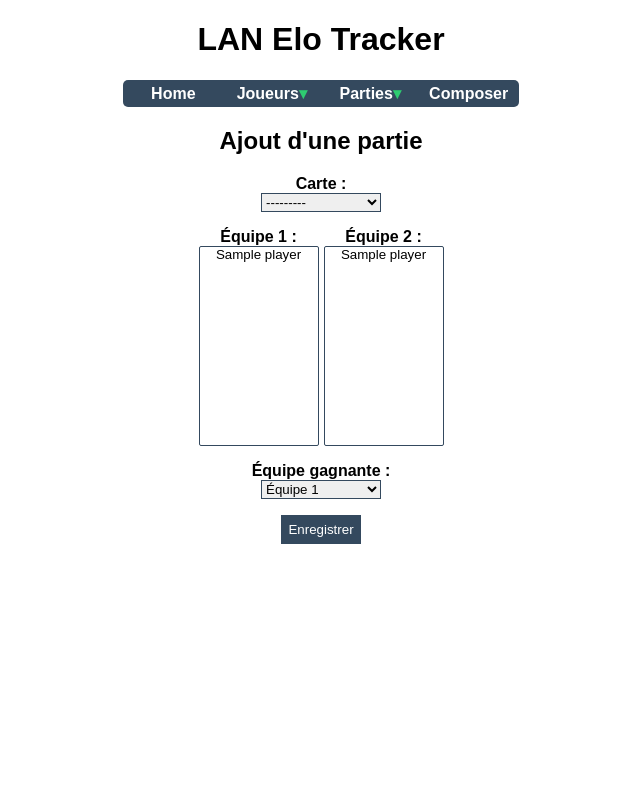
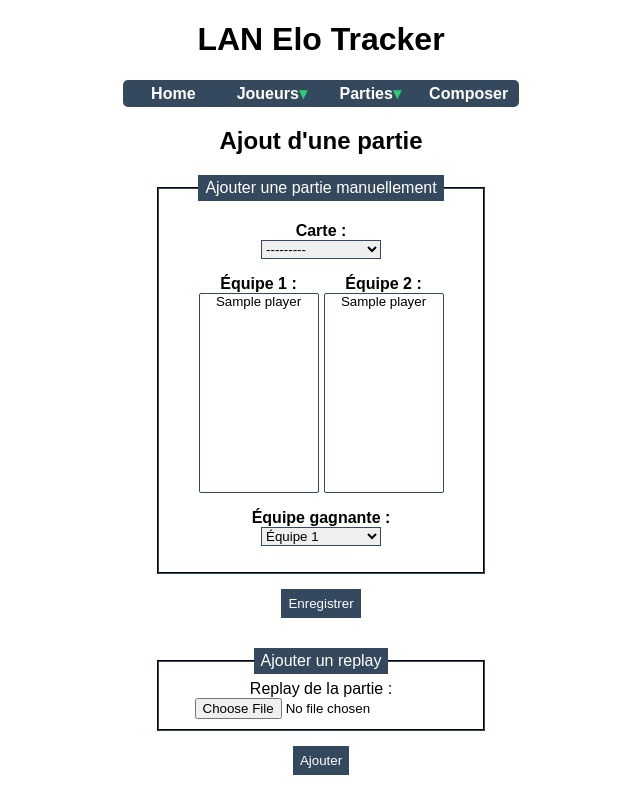
Before and after one commit to Syoann/lanelo, a Django app: template gametracker/templates/gametracker/add_game.html in a window 1280 px wide. Shown: the whole page, without its empty margins (319-959 px from the left). Run offline with Django 3.2, Linux system fonts and the light colour scheme; the template is opened without the code that fills it: values that come from a table or form of the project are taken from there, others are empty; tables that the repository leaves empty hold one stand-in row (values such as "Sample post"); parts of the project's set-up code (start-up, migrations or seed data) failed here and were passed over; some libraries are stand-ins or nearby versions.

Commit message:
First step to include replays in game history

```diff
--- a/gametracker/factories.py
+++ b/gametracker/factories.py
@@ -33,6 +33,7 @@ class GameFactory(factory.DjangoModelFactory):
     date = factory.LazyFunction(timezone.now)
     game_map = models.GameMap("")
     winner = "team1"
+    game_file = None
 
     @factory.post_generation
     def team1(self, create, extracted, **kwargs):
--- a/gametracker/forms.py
+++ b/gametracker/forms.py
@@ -20,6 +20,14 @@ class GameForm(forms.ModelForm):
         labels = {"winner": _(u"Équipe gagnante")}
 
 
+class ReplayForm(forms.ModelForm):
+    replay_file = forms.FileField(required=False)
+
+    class Meta:
+        model = Game
+        exclude = ["date", "team1", "team2", "winner"]
+
+
 class TeamsForm(forms.Form):
     players = forms.ModelMultipleChoiceField(queryset=Player.objects.order_by('-elo'),
                                              label=_(u"Joueurs présents"))
--- a/gametracker/models.py
+++ b/gametracker/models.py
@@ -69,6 +69,7 @@ class Game(models.Model):
     team2 = models.ManyToManyField('Player', related_name="team2")
     winner = models.CharField(max_length=20, default="team1", choices=[("team1", "Équipe 1"),
                                                                        ("team2", "Équipe 2")])
+    game_file = models.FileField(upload_to='games/', null=True, blank=True)
 
     def __str__(self):
         return str(self.date)
@@ -83,6 +84,13 @@ class Game(models.Model):
             return self.team2.all()
         else:
             return self.team1.all()
+
+    def losers(self):
+        """Returns all losing players of the game"""
+        if self.winner == "team2":
+            return self.team1.all()
+        else:
+            return self.team2.all()
 
     def get_delta_elo(self, player=None):
         """
--- a/gametracker/static/gametracker/forms.css
+++ b/gametracker/static/gametracker/forms.css
@@ -5,11 +5,28 @@ form {
     text-align: center;
 }
 
+fieldset {
+    border-color: #34495e;
+    width: 300px;
+    margin: auto;
+    margin-bottom: 15px;
+    margin-top: 15px;
+}
+
+fieldset legend {
+    background-color: #34495e;
+    color: white;
+    padding: 7px;
+    padding-top: 4px;
+    padding-bottom: 4px;
+}
+
 form button {
     color: white;
     background-color: #34495e;
     padding: 7px;
     border: none;
+    margin-bottom: 15px;
 }
 
 label {
@@ -19,7 +36,6 @@ label {
 }
 
 select {
-    background-color: none;
     border: solid 1px #34495e;
     width: 120px;
     overflow-y: auto;
@@ -52,6 +68,15 @@ select#id_team2 {
         height: 30px;
     }
 
+    fieldset {
+        width: 90%;
+        margin: auto;
+        padding-left: 0;
+        padding-right: 0;
+        margin-left: 5px;
+        margin-right: 5px;
+    }
+
     .form_teams {
         width: 120px;
         margin: auto;
@@ -65,7 +90,7 @@ select#id_team2 {
     select#id_team1 {
         grid-row-start: 2;
         grid-col-start: 1;
-        width: 100%;
+        /*width: 100%;*/
     }
 
     .form_teams label[for=id_team2] {
--- a/gametracker/templates/gametracker/add_game.html
+++ b/gametracker/templates/gametracker/add_game.html
@@ -5,9 +5,25 @@
 
 <h2>{% trans "Ajout d'une partie" %}</h2>
 
+{% if form.errors %}
+    {% for field in form %}
+        {% for error in field.errors %}
+            <div>
+                <strong>{{ error|escape }}</strong>
+            </div>
+        {% endfor %}
+    {% endfor %}
+    {% for error in form.non_field_errors %}
+        <div>
+            <strong>{{ error|escape }}</strong>
+        </div>
+    {% endfor %}
+{% endif %}
+
 <form method="POST">
     {% csrf_token %}
-
+    <fieldset>
+        <legend>Ajouter une partie manuellement</legend>
         <p>
             {{ form.game_map.label_tag }}
             {{ form.game_map }}
@@ -24,8 +40,17 @@
             {{ form.winner.label_tag }}
             {{ form.winner }}
         </p>
+    </fieldset>
+    <button type="submit" name="save">{% trans "Enregistrer" %}</button>
+</form>
 
-    <button type="submit">{% trans "Enregistrer" %}</button>
+<form method="POST" enctype="multipart/form-data">
+    {% csrf_token %}
+    <fieldset>
+        <legend>{% trans "Ajouter un replay" %}</legend>
+        {% trans "Replay de la partie :" %} {{ form.game_file }}
+    </fieldset>
+    <button type="submit" name="upload">{% trans "Ajouter" %}</button>
 </form>
 
 {% endblock content %}
--- a/gametracker/templates/gametracker/balance_teams.html
+++ b/gametracker/templates/gametracker/balance_teams.html
@@ -10,7 +10,7 @@
 
     {{ form.as_p }}
 
-    <button type="submit">{% trans "Valider" %}<span class='arrow'>&#x2713;</span></button>
+    <button type="submit">{% trans "Valider" %}&nbsp;<span class='arrow'>&#x2713;</span></button>
 </form>
 
 {% if team1 and team2 %}
--- a/gametracker/templates/gametracker/ranking.html
+++ b/gametracker/templates/gametracker/ranking.html
@@ -10,7 +10,7 @@
 
     {% for player in player_list %}
         <tr>
-            <td><a href="/player/{{ player.name }}">{{ player.name }}</a></td>
+            <td><a href={% url 'gametracker:player' player.name %}</a></td>
             <td>{{ player.elo }}</td>
             <td>{{ player.ngames }}</td>
         </tr>
--- a/lanelo/settings.py
+++ b/lanelo/settings.py
@@ -53,6 +53,8 @@ MIDDLEWARE = [
     'django.contrib.messages.middleware.MessageMiddleware',
     'django.middleware.clickjacking.XFrameOptionsMiddleware',
     'django.middleware.locale.LocaleMiddleware',
+    'htmlmin.middleware.HtmlMinifyMiddleware',
+    'htmlmin.middleware.MarkRequestMiddleware',
 ]
 
 DEBUG_TOOLBAR_PANELS = [
@@ -190,3 +192,6 @@ COMPRESS_URL = STATIC_URL
 COMPRESS_ROOT = STATIC_ROOT
 
 COMPRESS_CSS_FILTERS = ['compressor.filters.cssmin.CSSCompressorFilter']
+
+# Media root
+MEDIA_ROOT = '/var/www/html/lanelo/media/'
```
Also changed, not shown: gametracker/templates/gametracker/history.html (+4 -5 lines), gametracker/views.py (+19 -7 lines). Lines whose indentation alone changed are shown as unchanged.
